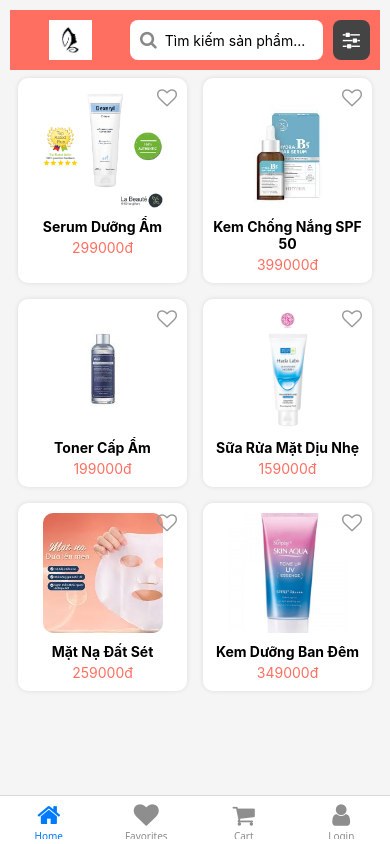
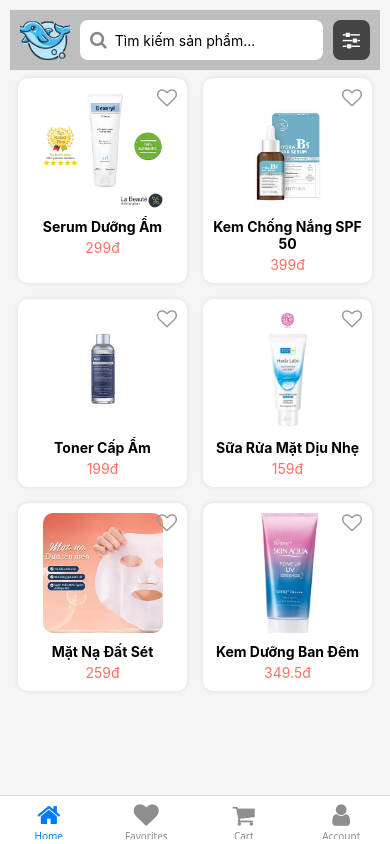
Before and after one commit to VoHy/SkinCareApp, a React Native app: screen /Home in a window 390 px wide. Built offline with nearby package versions, Linux system fonts and the light colour scheme.

Commit message:
upload-something

```diff
--- a/components/Header.js
+++ b/components/Header.js
@@ -44,14 +44,14 @@ const styles = StyleSheet.create({
         flexDirection: 'row',
         alignItems: 'center',
         justifyContent: 'space-between',
-        backgroundColor: '#FF6F61',
+        backgroundColor: '#bebebe',
         padding: 10,
 
     },
     logo: {
-        width: 100,
+        width: 50,
         height: 40,
-        resizeMode: 'contain',
+        marginLef: 20,
     },
     searchContainer: {
         flex: 1,
--- a/navigation/AppNavigator.js
+++ b/navigation/AppNavigator.js
@@ -46,7 +46,7 @@ const BottomTabs = () => {
                     )
                 }} />
             <Tab.Screen
-                name="Login"
+                name="Account"
                 component={Login}
                 options={{
                     tabBarIcon: ({ color, size }) => (
--- a/screens/DetailsScreen.js
+++ b/screens/DetailsScreen.js
@@ -4,7 +4,7 @@ import AsyncStorage from '@react-native-async-storage/async-storage';
 import Icon from 'react-native-vector-icons/FontAwesome';
 
 export default function DetailsScreen({ route }) {
-    const { item } = route.params; // Nhận dữ liệu sản phẩm từ HomeScreen
+    const { item } = route.params;
     const [isFavorite, setIsFavorite] = useState(false);
 
     useEffect(() => {
--- a/screens/HomeScreen.js
+++ b/screens/HomeScreen.js
@@ -12,33 +12,41 @@ export default function HomeScreen({ navigation }) {
     const [filteredData, setFilteredData] = useState(FakeData);
 
     // Load favorites khi màn hình được focus
-    useFocusEffect(
-        useCallback(() => {
-            const loadFavorites = async () => {
+    const loadFavorites = useCallback(async () => {
         try {
             const storedFavorites = await AsyncStorage.getItem("favorites");
-                    setFavorites(storedFavorites ? JSON.parse(storedFavorites) : []);
+            if (storedFavorites) {
+                const parsedFavorites = JSON.parse(storedFavorites);
+                if (Array.isArray(parsedFavorites)) {
+                    setFavorites(parsedFavorites);
+                } else {
+                    setFavorites([]);
+                }
+            } else {
+                setFavorites([]);
+            }
         } catch (error) {
             console.error("Error loading favorites:", error);
         }
-            };
-            loadFavorites();
-        }, [])
-    );
+    }, []);
+
+    useFocusEffect(loadFavorites);
 
     // Toggle Favorite
     const toggleFavorite = async (item) => {
+        try {
             setFavorites((prevFavorites) => {
-            let updatedFavorites;
-            if (prevFavorites.some((fav) => fav.id === item.id)) {
-                updatedFavorites = prevFavorites.filter((fav) => fav.id !== item.id);
-            } else {
-                updatedFavorites = [...prevFavorites, item];
-            }
+                const isFavorite = prevFavorites.some((fav) => fav.id === item.id);
+                const updatedFavorites = isFavorite
+                    ? prevFavorites.filter((fav) => fav.id !== item.id)
+                    : [...prevFavorites, item];
 
                 AsyncStorage.setItem("favorites", JSON.stringify(updatedFavorites));
                 return updatedFavorites;
             });
+        } catch (error) {
+            console.error("Error saving favorites:", error);
+        }
     };
 
     // Xử lý khi nhấn vào sản phẩm
@@ -46,35 +54,32 @@ export default function HomeScreen({ navigation }) {
         navigation.navigate("DetailsScreen", { item });
     };
 
-    // Xử lý tìm kiếm
-    const handleSearch = (text) => {
-        setSearchQuery(text);
-        if (text.trim() === "") {
-            setFilteredData(FakeData);
-        } else {
-            const filtered = FakeData.filter((item) =>
-                item.name.toLowerCase().includes(text.toLowerCase())
+    // Xử lý tìm kiếm với useEffect
+    useEffect(() => {
+        setFilteredData(
+            searchQuery.trim() === ""
+                ? FakeData
+                : FakeData.filter((item) =>
+                    item.name.toLowerCase().includes(searchQuery.toLowerCase())
+                )
         );
-            setFilteredData(filtered);
-        }
-    };
+    }, [searchQuery]);
 
     return (
         <View style={styles.container}>
-            <Header onSearch={handleSearch} onFilterPress={() => { }} />
+            <Header onSearch={setSearchQuery} onFilterPress={() => { }} />
 
             <FlatList
                 data={filteredData}
-                keyExtractor={(item) => (item.id ? item.id.toString() : Math.random().toString())}
+                keyExtractor={(item) => item.id?.toString() ?? `item-${item.index}`}
+                numColumns={2}
                 renderItem={({ item }) => (
                     <ProductItem
                         item={item}
                         onPress={handleProductPress}
                         onFavorite={() => toggleFavorite(item)}
-                        isFavorite={favorites.some((fav) => fav.id === item.id)}
-                    />
+                        isFavorite={Array.isArray(favorites) && favorites.some((fav) => fav.id === item.id)} />
                 )}
-                numColumns={2}
             />
         </View>
     );
--- a/utils/FakeData.js
+++ b/utils/FakeData.js
@@ -2,7 +2,7 @@ const FakeData = [
     {
         id: "1",
         name: "Serum Dưỡng Ẩm",
-        price: 299000,
+        price: 299.000,
         image: require("../assets/Image/skincare1.png"),
         category: "Serum",
         description: "Serum cấp ẩm sâu, giúp da luôn mịn màng và tươi trẻ.",
@@ -11,7 +11,7 @@ const FakeData = [
     {
         id: "2",
         name: "Kem Chống Nắng SPF 50",
-        price: 399000,
+        price: 399.000,
         image: require("../assets/Image/skincare2.png"),
         category: "Kem Chống Nắng",
         description: "Bảo vệ da khỏi tia UV, giúp da không bị sạm nám.",
@@ -20,7 +20,7 @@ const FakeData = [
     {
         id: "3",
         name: "Toner Cấp Ẩm",
-        price: 199000,
+        price: 199.000,
         image: require("../assets/Image/skincare6.png"),
         category: "Toner",
         description: "Toner dưỡng ẩm sâu, cân bằng độ pH và làm dịu da.",
@@ -29,7 +29,7 @@ const FakeData = [
     {
         id: "4",
         name: "Sữa Rửa Mặt Dịu Nhẹ",
-        price: 159000,
+        price: 159.000,
         image: require("../assets/Image/skincare4.png"),
         category: "Sữa Rửa Mặt",
         description: "Sữa rửa mặt nhẹ nhàng, làm sạch sâu mà không gây khô da.",
@@ -38,7 +38,7 @@ const FakeData = [
     {
         id: "5",
         name: "Mặt Nạ Đất Sét",
-        price: 259000,
+        price: 259.000,
         image: require("../assets/Image/skincare5.png"),
         category: "Mặt Nạ",
         description: "Thải độc và làm sạch sâu, giúp da sáng mịn hơn.",
@@ -47,7 +47,7 @@ const FakeData = [
     {
         id: "6",
         name: "Kem Dưỡng Ban Đêm",
-        price: 349000,
+        price: 349.500,
         image: require("../assets/Image/skincare3.png"),
         category: "Kem Dưỡng",
         description: "Dưỡng ẩm và phục hồi da khi ngủ, giúp da căng mọng.",
```
Also changed, not shown: assets/Image/logo.png. Lines whose indentation alone changed are shown as unchanged.
